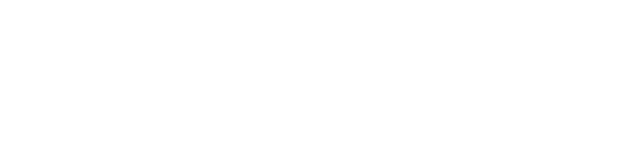
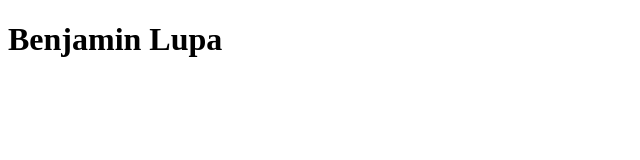
Before and after one commit to BenjaminLupa/CV, a plain HTML site: page index.html in a window 1280 px wide. Shown: the whole page, without its empty margins (0-640 px from the left). Drawn offline with Linux system fonts and the light colour scheme.

Commit message:
add header

```diff
--- a/index.html
+++ b/index.html
@@ -10,6 +10,9 @@
 </head>
 
 <body>
+    <header>
+        <h1>Benjamin Lupa</h1>
+    </header>
 </body>
 
 </html>
```
